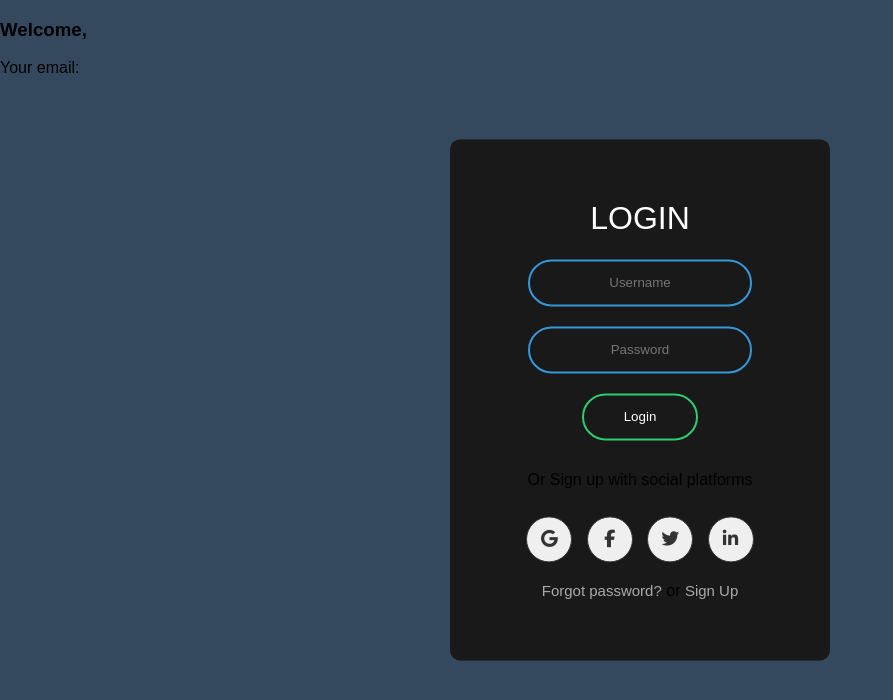
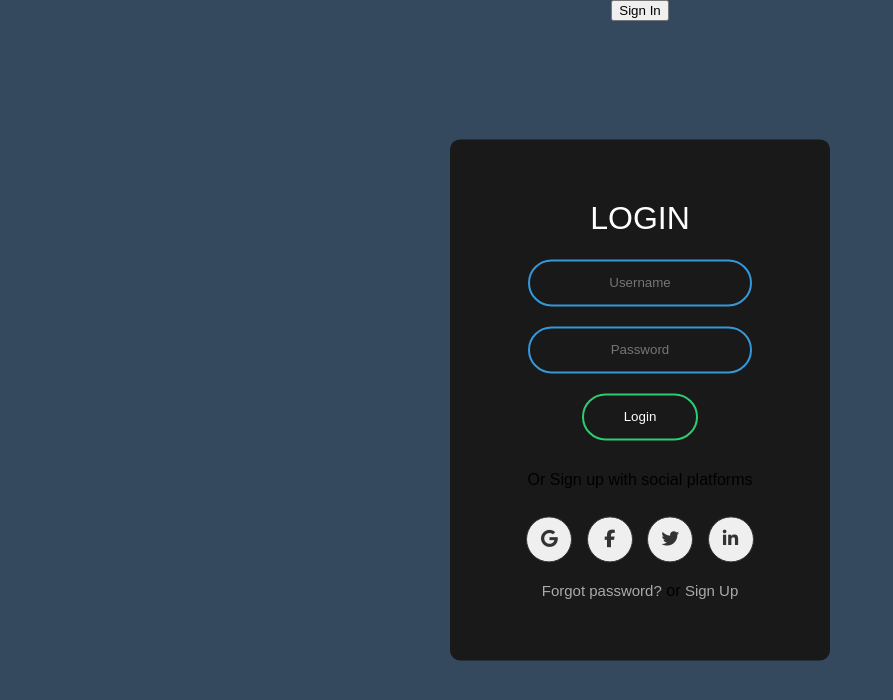
Before and after one commit to rsshonjoy/Firebase, a React (Create React App) app: page / in a window 1280 px wide. Shown: the top 700 px of the page, without its empty margins (0-893 px from the left). Built offline with nearby package versions, Linux system fonts and the light colour scheme.

Commit message:
add sign out

```diff
--- a/src/App.js
+++ b/src/App.js
@@ -2,6 +2,7 @@ import firebase from "firebase/app";
 import "firebase/auth";
 import { useState } from "react";
 import { useForm } from "react-hook-form";
+import './App.css';
 import firebaseConfig from "./firebaseConfig";
 import './Style.css';
 
@@ -42,11 +43,37 @@ function App() {
       console.log(error);
     });
   }
+
+  const handleSignOut = () => {
+    firebase.auth().signOut().then(() => {
+      const signOutUer = {
+        isSignIn: false,
+        name: '',
+        email: '',
+        photo: ''
+      }
+      setUser(signOutUer)
+    }).catch((error) => {
+      // An error happened.
+    });
+  }
   return (
+    <div className="App">
+
+      {
+        user.isSignIn ?
+          <button onClick={handleSignOut}>Sign Out</button>: <button onClick={handleSignIn}>Sign In</button>
+      }
+
+      {
+        user.isSignIn &&
         <div>
           <h3>Welcome, {user.name}</h3>
           <p>Your email: {user.email}</p>
           <img src={user.photo} alt=""/>
+        </div>
+      }
+      <br/><br/>
       <form className="box" action="index.html" method="post" onSubmit={handleSubmit(onSubmit)}>
           <h1>Login</h1>
           <input type="text" name="" placeholder="Username" />
```
Lines whose indentation alone changed are shown as unchanged.
